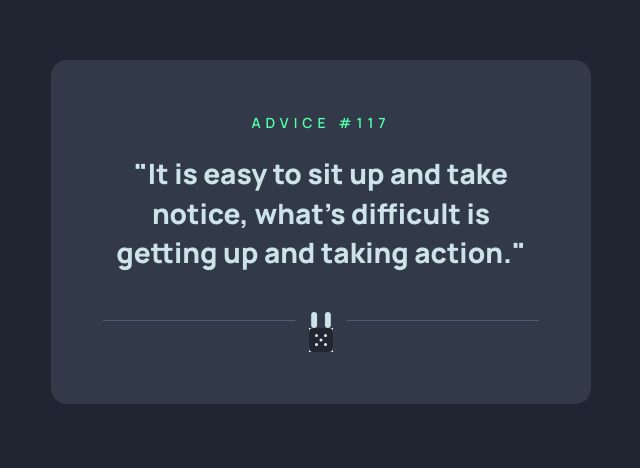
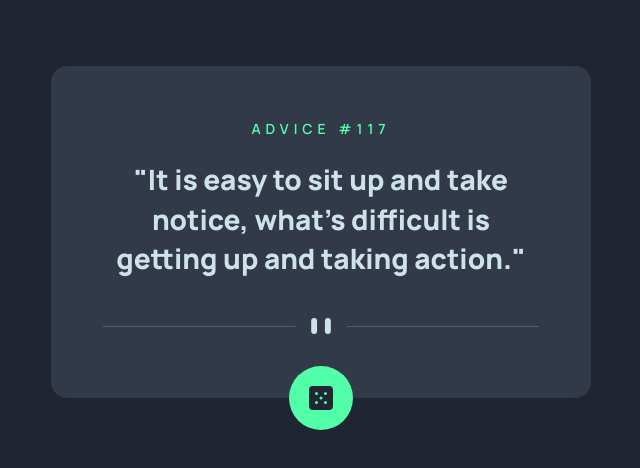
Before and after one commit to sheronimo/frontendmentor-advicegenerator, a plain HTML site: page index.html in a window 1280 px wide. Shown: the part 168-636 px from the top of the page, without its empty margins (319-959 px from the left). Drawn offline with Linux system fonts and the light colour scheme.

Commit message:
button styling

```diff
--- a/css/style.css
+++ b/css/style.css
@@ -44,6 +44,7 @@ body {
 	align-items: center;
 	justify-content: center;
 	line-height: 1.5;
+	padding: 1rem;
 }
 
 .card {
@@ -54,8 +55,10 @@ body {
 	justify-content: center;
 	text-align: center;
 	padding: 3.25rem;
+	padding-bottom: 4rem;
 	background-color: var(--clr-neutral-darker);
 	border-radius: 1rem;
+	position: relative;
 }
 
 .advice-heading {
@@ -73,3 +76,16 @@ body {
 	line-height: 1.4;
 	margin-bottom: 2.5rem;
 }
+
+.btn-getquote {
+	width: 4rem;
+	aspect-ratio: 1;
+	display: flex;
+	align-items: center;
+	justify-content: center;
+	border-radius: 50%;
+	background-color: var(--clr-secondary);
+	position: absolute;
+	bottom: 0;
+	transform: translateY(50%);
+}
```
